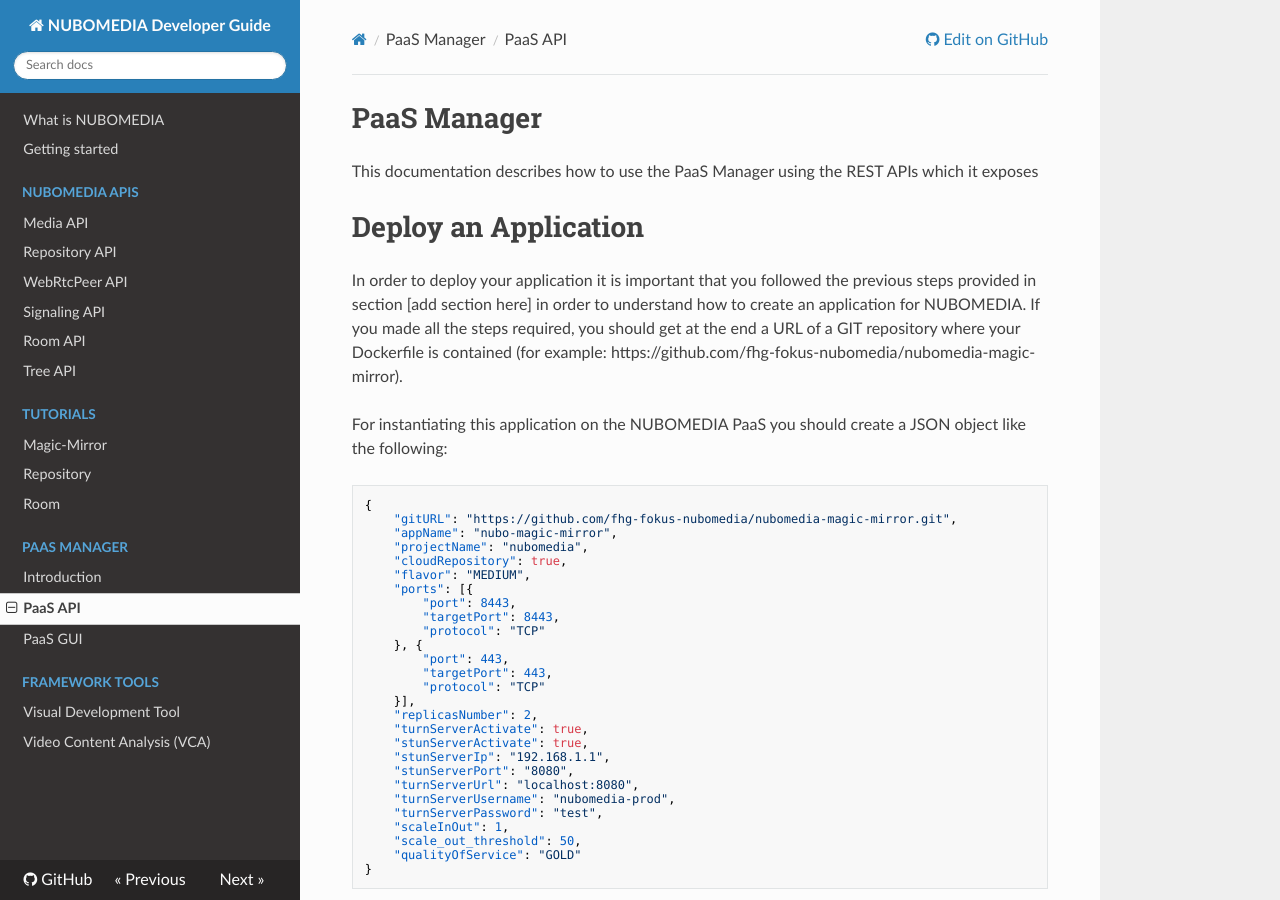
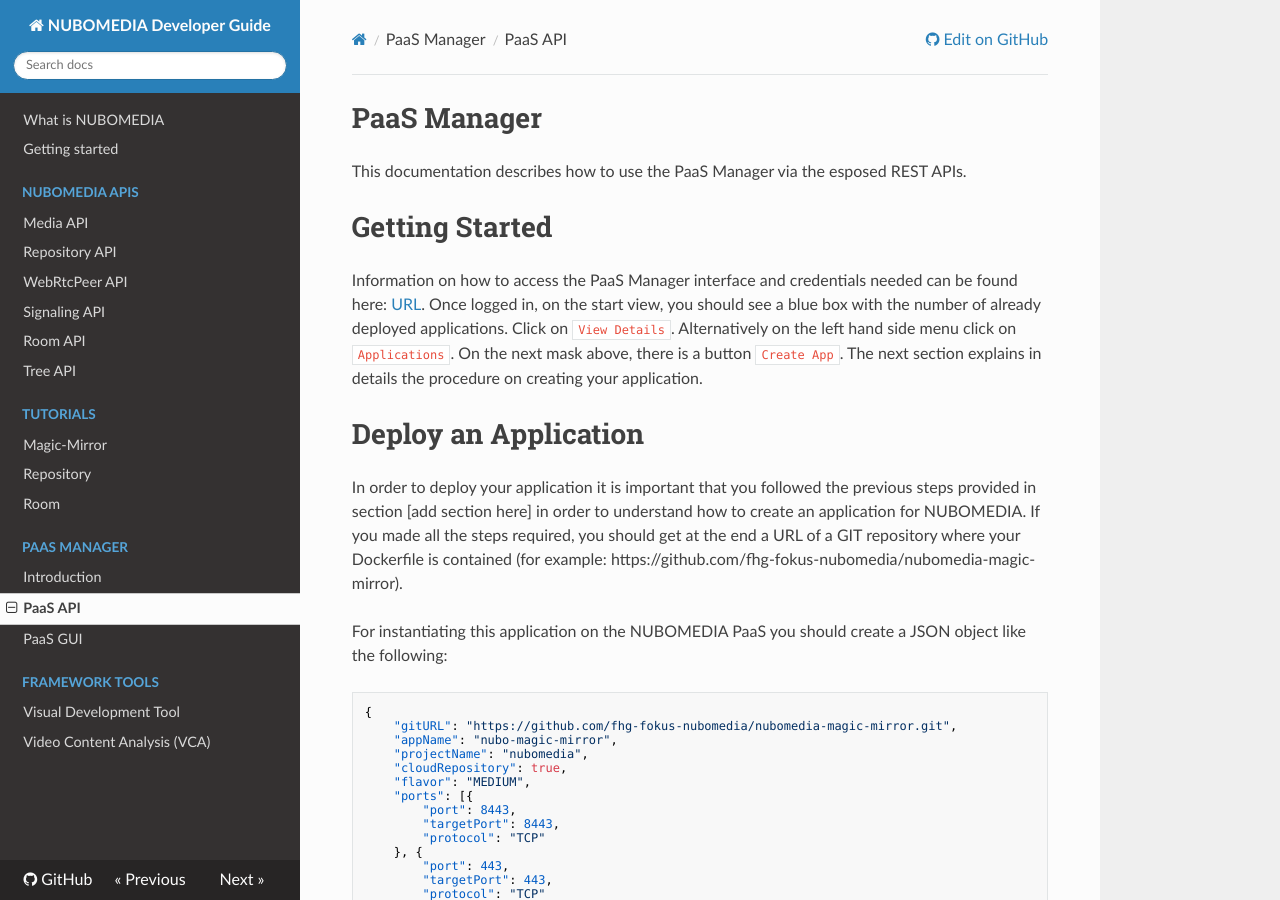
Before and after one commit to nubomedia/developer-guidelines, an MkDocs documentation site: the page built from docs/paas/paas-api.md, in a window 1280 px wide and 900 px high. Built offline with MkDocs 1.6.1, drawn with Linux system fonts in a browser that asks for light colours; nearby versions of some CDN libraries; old or Windows-style settings are respelled for this version of MkDocs.

Commit message:
Update paas-api.md

````diff
--- a/docs/paas/paas-api.md
+++ b/docs/paas/paas-api.md
@@ -1,6 +1,9 @@
 # PaaS Manager
 
-This documentation describes how to use the PaaS Manager using the REST APIs which it exposes
+This documentation describes how to use the PaaS Manager via the esposed REST APIs.
+
+# Getting Started
+Information on how to access the PaaS Manager interface and credentials needed can be found here: [URL]( https://www.nubomedia.eu/redmine/projects/nubomedia/wiki/Accessing_NUBOMEDIA_PaaS). Once logged in, on the start view, you should see a blue box with the number of already deployed applications. Click on ```View Details```. Alternatively on the left hand side menu click on ```Applications```. On the next mask above, there is a button ```Create App```. The next section explains in details the procedure on creating your application.
 
 # Deploy an Application
 
````
